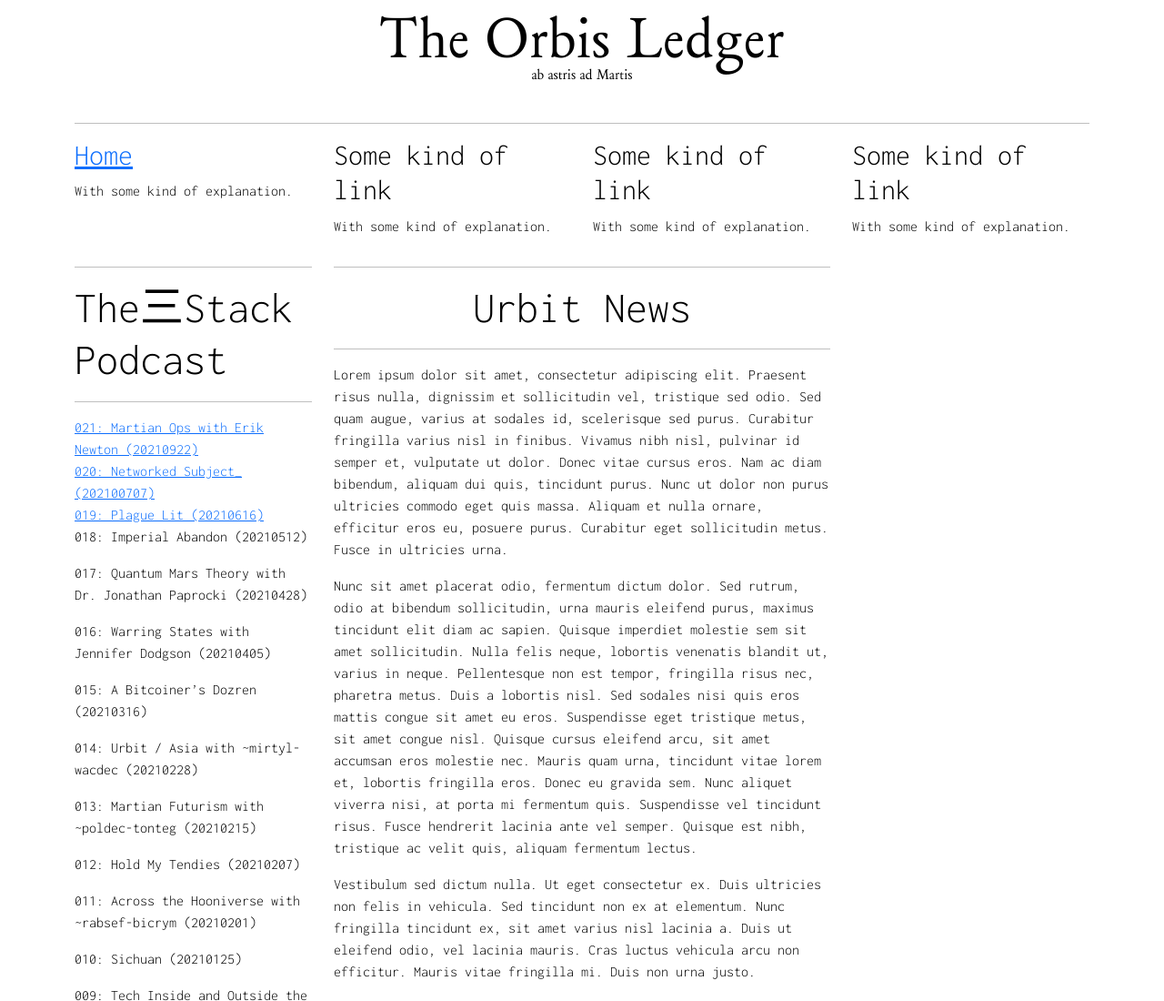
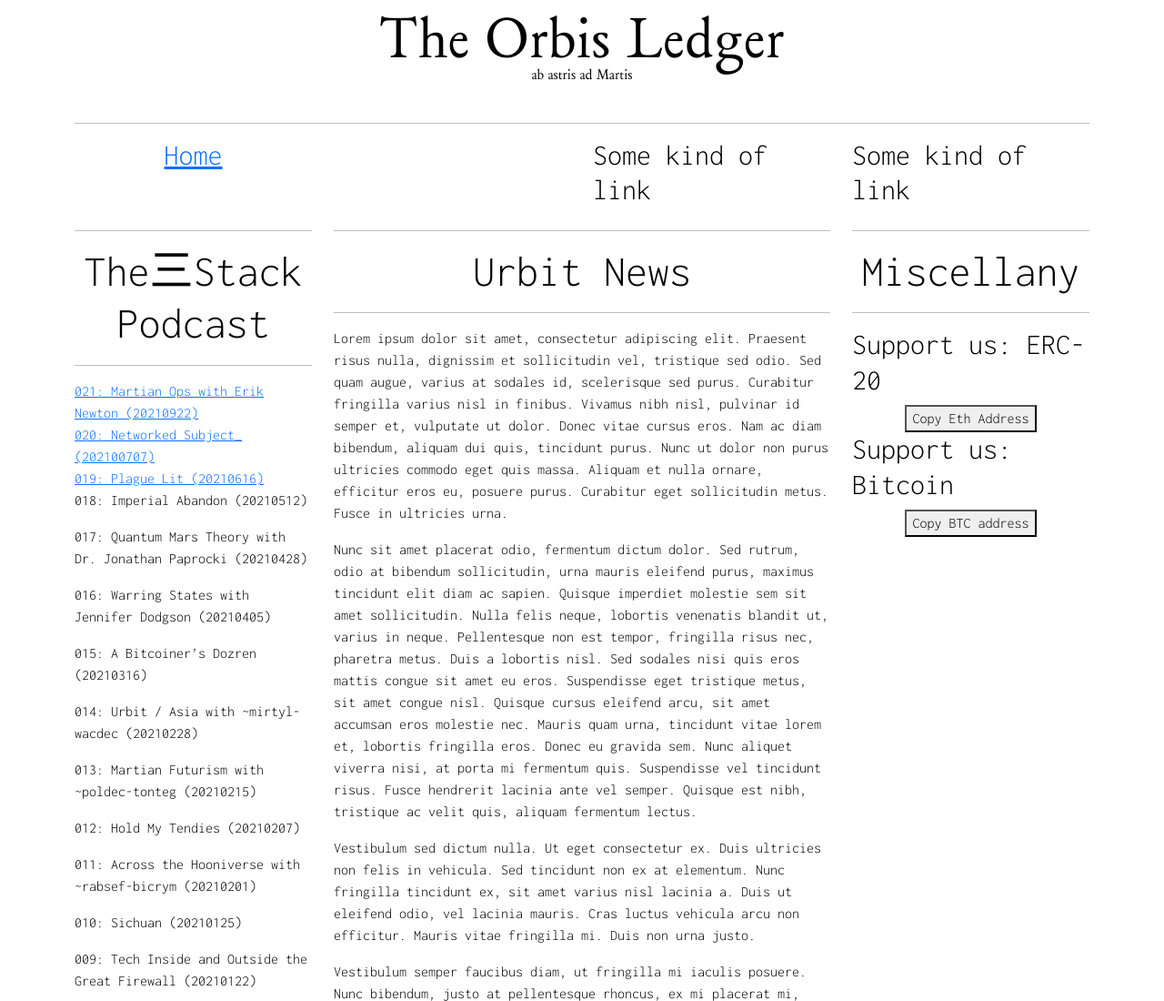
Before and after one commit to habsul-rignyr/theStack, a plain HTML site: page index.html in a window 1280 px wide. Shown: the top 1100 px of the page at 91% size. Drawn offline with nearby package versions, Linux system fonts and the light colour scheme.

Commit message:
Add bitcoin links

```diff
--- a/index.html
+++ b/index.html
@@ -30,24 +30,18 @@
     <div class="container">
       <hr />
       <div class="row align-items-start">
+        <div class="col-3 text-center">
+          <h2><a href="index.html">Home</a></h2>
+        </div>
+
+        <div class="col-3 text-center"></div>
+
         <div class="col-3">
-          <h2><a href="index.html">Home</a></h2>
-          <p class="info">With some kind of explanation.</p>
+          <h2>Some kind of link</h2>
         </div>
 
         <div class="col-3">
           <h2>Some kind of link</h2>
-          <p class="info">With some kind of explanation.</p>
-        </div>
-
-        <div class="col-3">
-          <h2>Some kind of link</h2>
-          <p class="info">With some kind of explanation.</p>
-        </div>
-
-        <div class="col-3">
-          <h2>Some kind of link</h2>
-          <p class="info">With some kind of explanation.</p>
         </div>
       </div>
     </div>
@@ -56,7 +50,7 @@
       <div class="row align-items-start">
         <div class="col-3">
           <hr />
-          <h3 class="heads">The三Stack Podcast</h3>
+          <h3 class="heads text-center">The三Stack Podcast</h3>
           <hr />
 
           <a href="episodePages/ep021.html">
@@ -193,6 +187,23 @@
             mauris.
           </p>
         </div>
+        <div class="col-3">
+          <hr />
+          <h3 class="heads text-center">Miscellany</h3>
+          <hr />
+          <h2>Support us: ERC-20</h2>
+          <div class="text-center">
+            <button id="ethButton" onclick="copyFunction(this.id)">
+              Copy Eth Address
+            </button>
+          </div>
+          <h2>Support us: Bitcoin</h2>
+          <div class="text-center">
+            <button id="btcButton" onclick="copyFunction(this.id)">
+              Copy BTC address
+            </button>
+          </div>
+        </div>
       </div>
     </div>
 
@@ -201,5 +212,6 @@
       integrity="sha384-kQtW33rZJAHjgefvhyyzcGF3C5TFyBQBA13V1RKPf4uH+bwyzQxZ6CmMZHmNBEfJ"
       crossorigin="anonymous"
     ></script>
+    <script src="main.js"></script>
   </body>
 </html>
--- /dev/null
+++ b/main.js
@@ -0,0 +1,15 @@
+function copyFunction(x) {
+  /* Get the text field */
+
+  if (x === "ethButton") {
+    var copyText = "0xB5F99027D52aacAaC62CEEA57fd44DDfefc70674";
+  } else if (x === "btcButton") {
+    var copyText = "bc1qchy43jrsa4yvv0am8s6hkm6q2sw46gjw5hachy";
+  }
+
+  /* Copy the text inside the text field */
+  navigator.clipboard.writeText(copyText);
+
+  /* Alert the copied text */
+  alert("Copied the text: " + copyText);
+}
```
